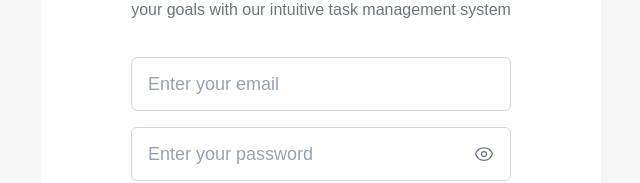
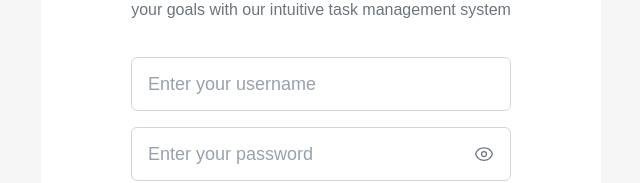
Before and after one commit to agungpg/perdana-task-manager-web, a Next.js app: page /login in a window 1280 px wide. Shown: the part 304-487 px from the top of the page, without its empty margins (319-959 px from the left). Built offline with nearby package versions, Linux system fonts and the light colour scheme; no server answers.

Commit message:
feat: login functionality

```diff
--- a/package.json
+++ b/package.json
@@ -9,8 +9,11 @@
     "lint": "eslint"
   },
   "dependencies": {
+    "@tanstack/query-sync-storage-persister": "^5.90.4",
     "@tanstack/react-query": "^5.90.2",
+    "@tanstack/react-query-persist-client": "^5.90.4",
     "clsx": "^2.1.1",
+    "localforage": "^1.10.0",
     "next": "15.5.4",
     "next-pwa": "^5.6.0",
     "react": "19.1.0",
--- a/src/app/layout.tsx
+++ b/src/app/layout.tsx
@@ -1,6 +1,8 @@
 import "./globals.css";
 import 'react-calendar/dist/Calendar.css';
 import LayoutWrapper from "@/components/ui/LayoutWrapper";
+import { QueryProvider } from "@/components/providers/QueryProvider";
+
 
 export const metadata = {
   title: "Perdana Task Manager",
@@ -25,7 +27,9 @@ export default function RootLayout({
 }>) {
   return (
     <html lang="en">
-      <LayoutWrapper>{children}</LayoutWrapper>
+      <QueryProvider>
+        <LayoutWrapper>{children}</LayoutWrapper>
+      </QueryProvider>
     </html>
   );
 }
--- /dev/null
+++ b/src/components/providers/QueryProvider.tsx
@@ -0,0 +1,20 @@
+"use client";
+
+import { QueryClient, QueryClientProvider } from '@tanstack/react-query';
+import { ReactNode, useState } from 'react';
+
+export function QueryProvider({ children }: { children: ReactNode }) {
+  const [queryClient] = useState(() => new QueryClient({
+    defaultOptions: {
+      queries: {
+        staleTime: 60 * 1000,
+      },
+    },
+  }));
+
+  return (
+    <QueryClientProvider client={queryClient}>
+      {children}
+    </QueryClientProvider>
+  );
+}
--- a/src/screens/login/index.tsx
+++ b/src/screens/login/index.tsx
@@ -1,9 +1,12 @@
+"use client";
 import LogoWithTextIcon from "@/components/icons/LogoWithTextIcon";
 import { TextInput } from "@/components/ui/Input";
 import Button from "@/components/ui/Button";
 import Typography from "@/components/ui/Typography";
+import useLogin from "./useLogin";
 
 const LoginScreen = () => {
+  const { handleLogin, handleChange, form, isPending, error } = useLogin();
   return (
     <div className="flex flex-col items-center justify-center w-full">
     <div className="flex flex-col items-center justify-center pt-[40px] gap-[12px] w-[80%] max-w-[380px]">
@@ -25,8 +28,34 @@ const LoginScreen = () => {
 
         </div>
         <div className="flex flex-col items-center justify-center gap-[16px] mt-6 w-full">
-          <TextInput className="!rounded-md w-full" placeholder="Enter your email" size="lg" labelClassName="text-[16px] font-medium text-[#6c757d]"/>
-          <TextInput type="password" className="!rounded-md w-full" placeholder="Enter your password" size="lg" labelClassName="text-[16px] font-medium text-[#6c757d]"/>
+          <TextInput
+            className="!rounded-md w-full"
+            placeholder="Enter your username"
+            size="lg"
+            labelClassName="text-[16px] font-medium text-[#6c757d]"
+            onChange={handleChange}
+            name="username"
+            value={form.username}
+          />
+          <TextInput
+            type="password"
+            className="!rounded-md w-full"
+            placeholder="Enter your password"
+            size="lg"
+            labelClassName="text-[16px] font-medium text-[#6c757d]"
+            onChange={handleChange}
+            name="password"
+            value={form.password}
+          />
+          {error && (
+            <Typography
+              variant="caption"
+              weight="semibold"
+              className="text-[14px] !text-[#dc3545] text-left w-full cursor-pointer"
+            >
+              {error.message}
+            </Typography>
+          )}
           <Typography
             variant="caption"
             weight="semibold"
@@ -34,7 +63,7 @@ const LoginScreen = () => {
           >
             Forgot password?
           </Typography>
-          <Button className="w-full h-[48px] text-[16px] font-semibold text-[#fff]">Login</Button>
+          <Button className="w-full h-[48px] text-[16px] font-semibold text-[#fff]" onClick={handleLogin} loading={isPending}>Login</Button>
 
           <Typography
             variant="body"
--- /dev/null
+++ b/src/screens/login/inteface.ts
@@ -0,0 +1,6 @@
+interface LoginProps {
+  username: string;
+  password: string;
+}
+
+export type { LoginProps };
--- /dev/null
+++ b/src/screens/login/useLogin.tsx
@@ -0,0 +1,46 @@
+import { useEffect, useState } from "react";
+import { LoginProps } from "./inteface";
+import { useMutation, useQuery } from "@tanstack/react-query";
+import { login } from "@/services/login";
+import { useRouter } from "next/navigation";
+
+const useLogin = () => {
+  const router = useRouter();
+  const [form, setForm] = useState<LoginProps>({
+    username: "",
+    password: "",
+  });
+
+  const { data, error, mutate, isPending } = useMutation({
+    mutationFn: (data: LoginProps) => login(data),
+    onSuccess: () => {
+      console.log("success");
+      router.push("/dashboard");
+    },
+  });
+
+  const handleChange = (e: React.ChangeEvent<HTMLInputElement>) => {
+    setForm({ ...form, [e.target.name]: e.target.value });
+  };
+
+  const handleLogin = () => {
+    console.log(form);
+    if (form.username && form.password) {
+      mutate({
+        username: form.username,
+        password: form.password,
+      });
+    }
+  };
+
+  return {
+    handleLogin,
+    handleChange,
+    form,
+    data,
+    error,
+    isPending,
+  };
+};
+
+export default useLogin;
--- /dev/null
+++ b/src/services/login.ts
@@ -0,0 +1,14 @@
+import { LoginProps } from "@/screens/login/inteface";
+import api from "./api";
+import { setAccessToken } from "@/utils/token";
+
+const login = async (data: LoginProps) => {
+  const response = await api.post<any, LoginProps>("/auth/login", {
+    body: data,
+  });
+  setAccessToken(response.token);
+
+  return response;
+};
+
+export { login };
```
Also changed, not shown: 1 other file (tests, documents, lock files or other folders).
